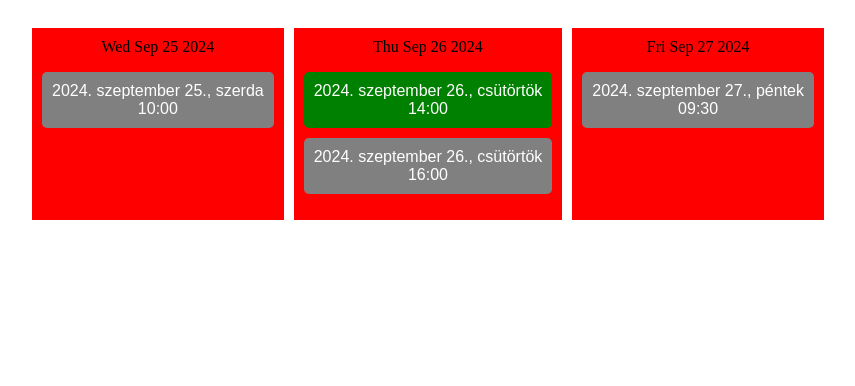
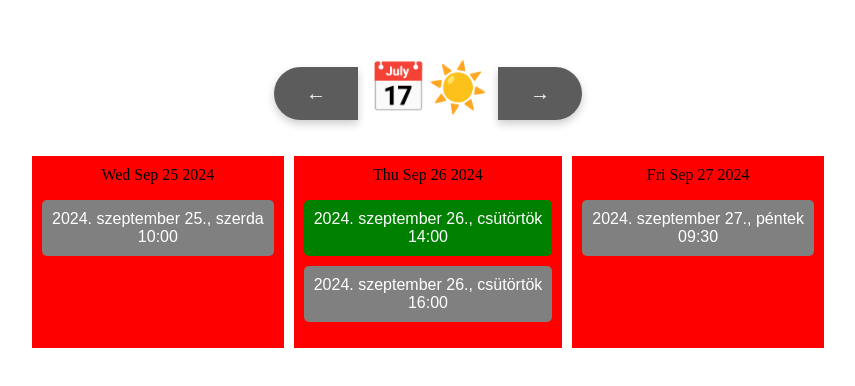
Before and after one commit to somogyiTi2/booker, a React (Create React App) app: page / in a window 1280 px wide. Shown: the top 386 px of the page, without its empty margins (212-1067 px from the left). Built offline with nearby package versions, Linux system fonts and the light colour scheme.

Commit message:
feture/Add DatePucker

```diff
--- a/package.json
+++ b/package.json
@@ -11,6 +11,7 @@
     "@types/react": "^18.3.9",
     "@types/react-dom": "^18.3.0",
     "react": "^18.3.1",
+    "react-datepicker": "^7.4.0",
     "react-dom": "^18.3.1",
     "react-scripts": "5.0.1",
     "typescript": "^4.9.5",
--- a/src/App.tsx
+++ b/src/App.tsx
@@ -1,9 +1,9 @@
-import BookingList from "./components/BookingList"
+import DatePicker from "./components/DatePicker";
 
 function App() {
   return (
     <div >
-      <BookingList/>
+      <DatePicker/>
     </div>
   );
 }
--- a/src/components/BookingList.tsx
+++ b/src/components/BookingList.tsx
@@ -50,12 +50,12 @@ const dummy_data: DateDataType[] = [
     }
 ];
 
-const BookingList = () => {
-    const today = new Date();
+const BookingList: React.FC<{ date: Date }> = ({ date }) => {
+    const promptDate: Date = date
     const [visibleDates, setVisibleDates] = useState<{ date: Date }[]>([]);
     const numberOfDays = 3;
 
-    const makeDays = (many: number) => {
+    const makeDays = (many: number, today: Date) => {
         const genDate: { date: Date }[] = [];
         for (let i = 0; i < many; i++) {
             const datagen = new Date(today);
@@ -66,8 +66,8 @@ const BookingList = () => {
     };
 
     useEffect(() => {
-        makeDays(numberOfDays);
-    }, [numberOfDays]);
+        makeDays(numberOfDays, promptDate);
+    }, [numberOfDays, promptDate]);
 
     const selectedTime = (dates: DateDataType[], selectedDate: Date): DateDataType[] => {
         return dates.filter((data) =>
@@ -81,7 +81,7 @@ const BookingList = () => {
         <div className={styles.bookingList}>
             {visibleDates.map((day, index) => (
                 <div key={index} className={styles.bookingDayList}>
-                     {day.date.toDateString()}
+                    {day.date.toDateString()}
                     <p>
                         {selectedTime(dummy_data, day.date).map((data) => (
                             <BookingDate key={data.date.toISOString()} data={data} />
--- /dev/null
+++ b/src/components/DatePicker.tsx
@@ -0,0 +1,66 @@
+import React, { useEffect, useState } from 'react';
+import style from '../style/DatePicker.module.css';
+import BookingList from './BookingList';
+import DatePickerHandler from "react-datepicker";
+import "react-datepicker/dist/react-datepicker.css";
+
+const DatePicker = () => {
+    let today = new Date();
+    const [selectedDate, setSelectedDate] = useState<Date>(today);
+    const [startDate, setStartDate] = useState<Date | null>(new Date());
+    const [datePickerShow, setDatePickerShow] = useState<boolean>(true)
+
+    useEffect(() => {
+        (startDate instanceof Date) && setSelectedDate(startDate);
+        setDatePickerShow(!datePickerShow);
+    }, [startDate])
+
+    const plusOneDay = () => {
+        const currentDate = new Date(selectedDate);
+        currentDate.setDate(currentDate.getDate() + 1);
+        setSelectedDate(currentDate)
+    }
+    const minusOneDay = () => {
+        const currentDate = new Date(selectedDate);
+        currentDate.setDate(currentDate.getDate() - 1);
+        setSelectedDate(currentDate)
+    }
+
+    const buttonHandler = (action: string | Date) => {
+        switch (action) {
+            case 'plusOneDay':
+                plusOneDay()
+                break;
+            case 'minusOneDay':
+                minusOneDay()
+                break;
+            case 'today':
+                setSelectedDate(today);
+                break;
+            default:
+                console.log("somthing is wrong...:DatePickker.tsx");
+                (action instanceof Date) && setSelectedDate(action)
+        }
+    };
+
+    return (
+        <>
+            <div className={`${style["button-container"]}`}>
+                <button className={`${style["arrow-btn"]} ${style.left}`} onClick={() => buttonHandler('minusOneDay')}>←</button>
+                <div className={`${style["calendar-icon"]}`} onClick={() => setDatePickerShow(!datePickerShow)} title="Dátum választó" >📅</div>
+                {datePickerShow &&
+                    <DatePickerHandler
+                        selected={startDate}
+                        onChange={(date: React.SetStateAction<Date | null>) => setStartDate(date)}
+                        dateFormat="Y/M/d"
+                    />
+                }
+                <div className={`${style["calendar-icon"]}`} onClick={() => buttonHandler('today')} title="Ma()" >☀️</div>
+                <button className={`${style["arrow-btn"]} ${style.right}`} onClick={() => buttonHandler('plusOneDay')}>→</button>
+            </div>
+            <BookingList date={selectedDate} />
+        </>
+    );
+};
+
+export default DatePicker;
--- /dev/null
+++ b/src/style/DatePicker.module.css
@@ -0,0 +1,52 @@
+.button-container {
+    display: flex;
+    justify-content: center;
+    align-items: center;
+    margin-top: 50px;
+}
+
+.arrow-btn {
+    background-color: #5c5c5c;
+    border: none;
+    color: white;
+    padding: 15px 32px;
+    font-size: 20px;
+    cursor: pointer;
+    transition: transform 0.3s, background-color 0.3s;
+    border-radius: 5px;
+    margin: 0 10px;
+    box-shadow: 0 4px 8px rgba(0, 0, 0, 0.2);
+}
+
+.arrow-btn:hover {
+    background-color: #45a049;
+    transform: scale(1.1);
+}
+
+.left {
+    border-radius: 50px 0 0 50px;
+}
+
+.right {
+    border-radius: 0 50px 50px 0;
+}
+
+.calendar-container {
+    display: flex;
+    flex-direction: column;
+    align-items: center;
+    margin-top: 50px;
+}
+
+.calendar-icon {
+    font-size: 48px;
+    margin-bottom: 20px;
+    padding-top: 10px;
+
+}
+
+.calendar-icon:hover {
+    transform: scale(1.1);
+    opacity: 0.8;
+    filter: invert(8%) sepia(97%) saturate(7488%) hue-rotate(73deg) brightness(92%) contrast(114%);
+}
```
